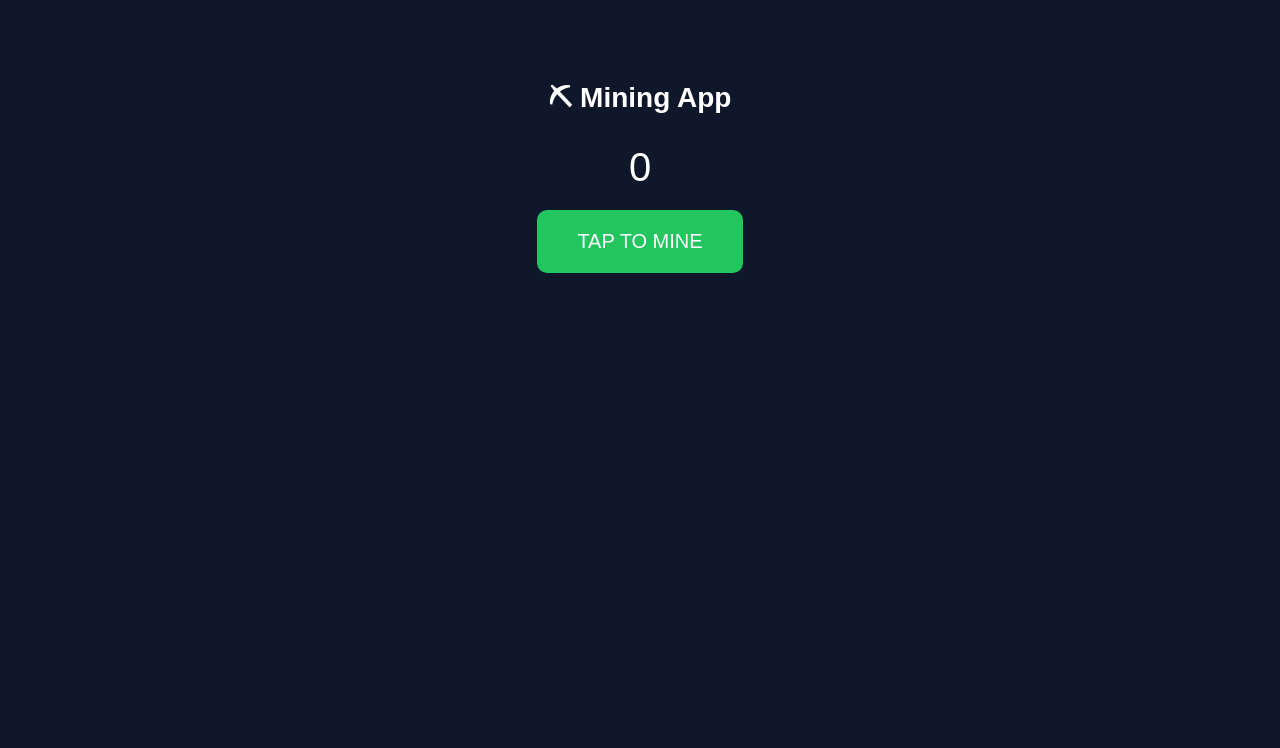
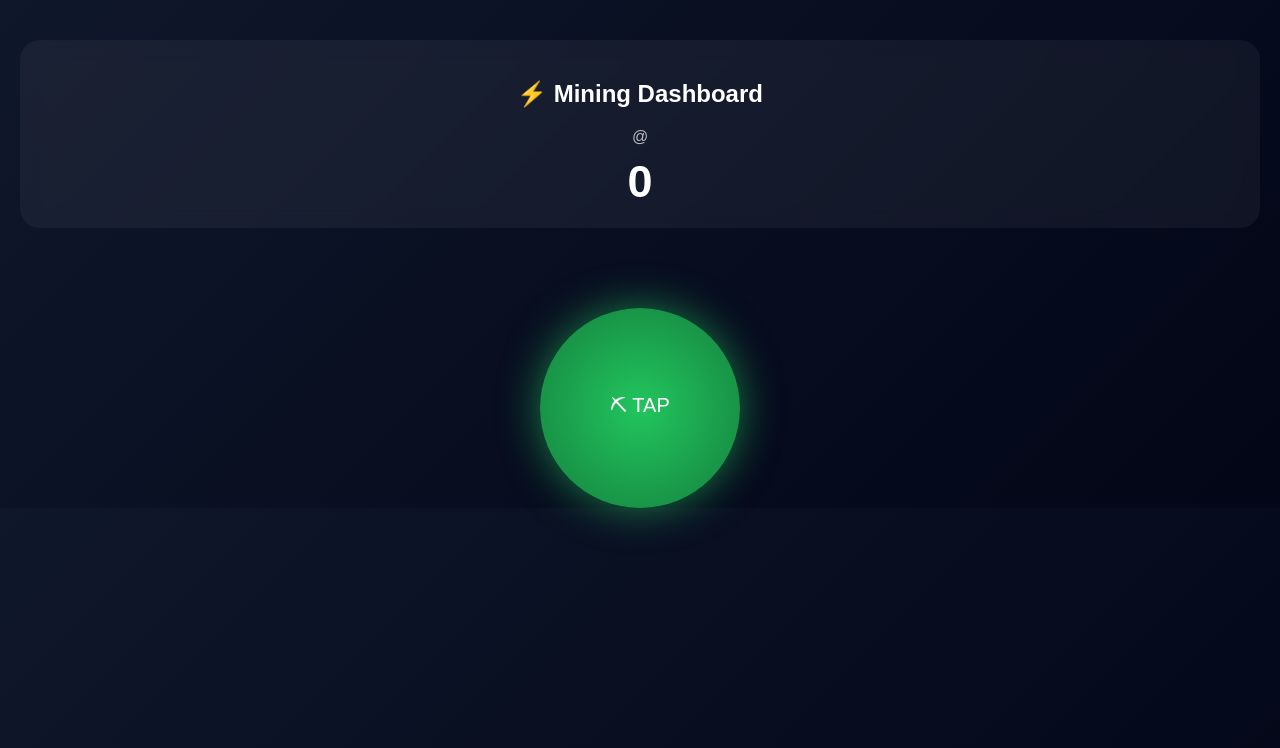
Before and after one commit to alailayangan27-png/Mining, a Flask app: page / in a window 1280 px wide. Shown: the top 748 px of the page. Run offline with Flask 3, Linux system fonts and the light colour scheme; some libraries are stand-ins or nearby versions.

Commit message:
Update index.html

```diff
--- a/templates/index.html
+++ b/templates/index.html
@@ -1,56 +1,113 @@
 <!DOCTYPE html>
 <html>
 <head>
+<meta name="viewport" content="width=device-width, initial-scale=1.0">
 <title>Mining App</title>
-    <meta name="viewport" content="width=device-width, initial-scale=1.0">
+
+<script src="https://telegram.org/js/telegram-web-app.js"></script>
+
 <style>
 body {
-            background: #0f172a;
+    margin: 0;
+    font-family: Arial;
+    background: linear-gradient(135deg, #0f172a, #020617);
     color: white;
-            font-family: sans-serif;
     text-align: center;
-            padding-top: 50px;
 }
 
-        h1 {
-            font-size: 28px;
+/* Glass card */
+.card {
+    margin: 40px 20px;
+    padding: 20px;
+    border-radius: 20px;
+    background: rgba(255,255,255,0.05);
+    backdrop-filter: blur(10px);
 }
 
-        #balance {
-            font-size: 40px;
-            margin: 20px;
+/* Balance */
+.balance {
+    font-size: 45px;
+    font-weight: bold;
+    margin-top: 10px;
 }
 
-        button {
-            padding: 20px 40px;
+/* Button */
+.mine-btn {
+    margin-top: 40px;
+    width: 200px;
+    height: 200px;
+    border-radius: 50%;
+    border: none;
     font-size: 20px;
-            border: none;
-            border-radius: 10px;
-            background: #22c55e;
     color: white;
+    background: radial-gradient(circle, #22c55e, #15803d);
+    box-shadow: 0 0 40px rgba(34,197,94,0.6);
+    transition: 0.1s;
+}
+
+.mine-btn:active {
+    transform: scale(0.9);
+    box-shadow: 0 0 20px rgba(34,197,94,0.9);
+}
+
+/* Username */
+.user {
+    opacity: 0.7;
+    margin-top: 5px;
 }
 </style>
 </head>
+
 <body>
 
-<h1>⛏ Mining App</h1>
-<div id="balance">0</div>
+<div class="card">
+    <h2>⚡ Mining Dashboard</h2>
+    <div class="user" id="user"></div>
+    <div class="balance" id="balance">0</div>
+</div>
 
-<button onclick="mine()">TAP TO MINE</button>
+<button class="mine-btn" onclick="mine()">⛏ TAP</button>
 
 <script>
+const tg = window.Telegram.WebApp;
+tg.expand();
+
+const user = tg.initDataUnsafe?.user;
+
+// tampilkan user
+document.getElementById("user").innerText =
+    user ? "@" + user.username : "Guest";
+
 async function loadBalance() {
-    let res = await fetch('/balance');
+    let res = await fetch('/balance', {
+        method: 'POST',
+        headers: {'Content-Type': 'application/json'},
+        body: JSON.stringify({
+            user_id: user?.id
+        })
+    });
+
     let data = await res.json();
     document.getElementById('balance').innerText = data.balance;
 }
 
 async function mine() {
-    let res = await fetch('/mine', {method: 'POST'});
+    // animasi getar kecil
+    navigator.vibrate(50);
+
+    let res = await fetch('/mine', {
+        method: 'POST',
+        headers: {'Content-Type': 'application/json'},
+        body: JSON.stringify({
+            user_id: user?.id
+        })
+    });
+
     let data = await res.json();
     document.getElementById('balance').innerText = data.balance;
 }
 
+// load awal
 loadBalance();
 </script>
 
```
Lines whose indentation alone changed are shown as unchanged.
